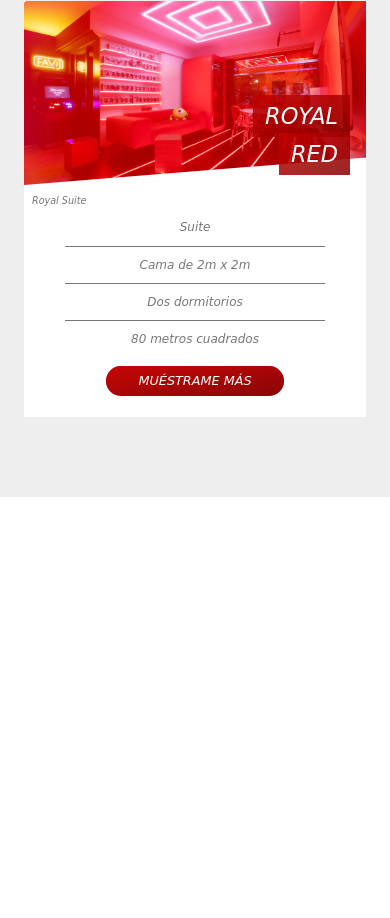
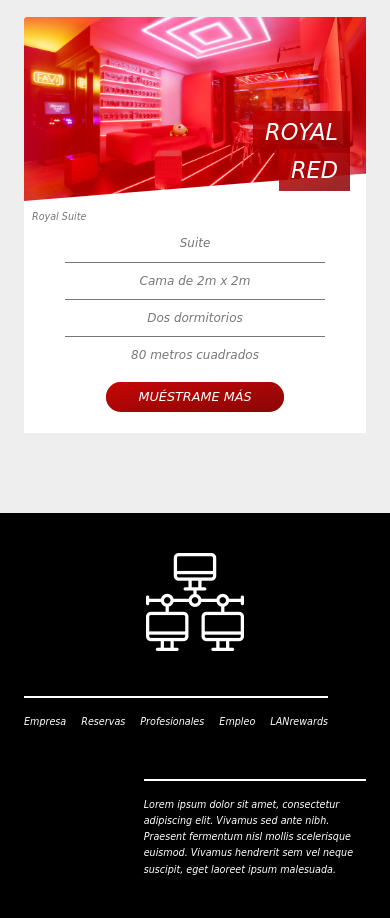
Before and after one commit to Hardslaya/design_project, a website: page index.html in a window 390 px wide. Shown: the part 2299-3217 px from the top of the page. Before the commit the page ends 2796 px from the top, so only its background shows below. Drawn offline with Linux system fonts and the light colour scheme.

Commit message:
Poppup adjusted. Added footer with logo, links and text. Changed some typography, and some minor details. Begun with media queries.

```diff
--- a/index.html
+++ b/index.html
@@ -26,7 +26,7 @@
                         </div>
                         <h4 class="room-box__heading">
                             <span class="room-box__heading-span room-box__heading-span--1">
-                                White Wolf
+                                White<br>Wolf
                             </span>
                         </h4>
                         <div class="room-box__text">
@@ -51,7 +51,7 @@
                         </div>
                         <h4 class="room-box__heading">
                             <span class="room-box__heading-span room-box__heading-span--2">
-                                Pacific Blue
+                                Pacific<br>Blue
                             </span>
                         </h4>
                         <div class="room-box__text">
@@ -76,7 +76,7 @@
                         </div>
                         <h4 class="room-box__heading">
                             <span class="room-box__heading-span room-box__heading-span--3">
-                                Green Hell
+                                Green<br>Hell
                             </span>
                         </h4>
                         <div class="room-box__text">
@@ -120,6 +120,43 @@
                 </div>
             </div>
         </section>
+    </body>
+
+    <footer class="footer">
+        <div class="footer__logo">
+            <picture class="footer_img">
+                <img src="/img/logo.png" alt="Logo">
+            </picture>
+            </div>
+        <div class="row">
+            <div class="col-1-of-2">
+                <div class="footer__info">
+                    <ul class="footer__list">
+                        <li class="footer__element">
+                            <a href="#" class="footer__link">Empresa</a>
+                        </li>
+                        <li class="footer__element">
+                            <a href="#" class="footer__link">Reservas</a>
+                        </li>
+                        <li class="footer__element">
+                            <a href="#" class="footer__link">Profesionales</a>
+                        </li>
+                        <li class="footer__element">
+                            <a href="#" class="footer__link">Empleo</a>
+                        </li>
+                        <li class="footer__element">
+                            <a href="#" class="footer__link">LANrewards</a>
+                        </li>
+                    </ul>
+                </div>
+            </div>
+            <div class="col-1-of-2">
+                <p class="footer__text">
+                    Lorem ipsum dolor sit amet, consectetur adipiscing elit. Vivamus sed ante nibh. Praesent fermentum nisl mollis scelerisque euismod. Vivamus hendrerit sem vel neque suscipit, eget laoreet ipsum malesuada.
+                </p>
+            </div>
+        </div>
+    </footer>
 
     <section class="popups">
         <div class="popup" id="popup--1">
@@ -203,5 +240,4 @@
             </div>
         </div>
     </section>
-    </body>
 </html>
--- a/sass/abstracts/_variables.scss
+++ b/sass/abstracts/_variables.scss
@@ -24,7 +24,6 @@ $color-4-dark: #870000;
 
 //Font
 $default-font-size: 1.6rem;
-$header-font-size: 5rem;
 
 //Grid
 $cols: 5;
--- a/sass/base/_typography.scss
+++ b/sass/base/_typography.scss
@@ -11,10 +11,8 @@ body {
     font-weight: 700;
     display: inline-block;
     background-image: linear-gradient(to right, $color-purple-light, $color-purple-dark); // background-color can not use gradients
-    -webkit-background-clip: text; // clip background to the text
-    color: transparent; // hide the text to show the backgroup clipped
-    letter-spacing: 2px; // using px instead rem
-    transition: all .2s;
+    -webkit-background-clip: text;
+    color: transparent;
 
     @include respond(tab-port) {
         font-size: 3rem;
@@ -22,11 +20,6 @@ body {
 
     @include respond(phone) {
         font-size: 2.5rem;
-    }
-
-    &:hover {
-        transform: skewY(2deg) skewX(15deg) scale(1.1);
-        text-shadow: .5rem 1rem 2rem rgba($color-black, .2);
     }
 }
 
@@ -38,7 +31,7 @@ body {
 }
 
 .header {
-    font-size: $header-font-size;
+    font-size: 5rem;
     font-weight: 700;
     text-transform: uppercase;
     color: $color-white;
--- a/sass/components/_parallax.scss
+++ b/sass/components/_parallax.scss
@@ -5,7 +5,7 @@
     background-size: cover;
     background-image: url(/img/background.jpg);
     height: 100vh;
-    width: 100%; //Probar 100vw que coge el ancho total de la pantalla
+    width: 100%;
     &__section{
         opacity: 0.75;
     }
@@ -14,7 +14,7 @@
         display: block;
         margin-left: auto;
         margin-right: auto;
-        width: 45%;
+        width: 50%;
     }
 
     &__text{
--- a/sass/components/_popup.scss
+++ b/sass/components/_popup.scss
@@ -48,14 +48,14 @@
         transition: all 0.5s 0.2s;
     }
     &__left {
-        width: 33.333333333%;
+        width: 40%;
         display: table-cell;
         vertical-align: middle;
         padding: 3rem 5rem;
     }
 
     &__right {
-        width: 66.666666667%;
+        width: 60%;
         display: table-cell;
         vertical-align: middle;
         padding: 3rem 5rem;
@@ -66,6 +66,11 @@
         width: 100%;
         padding-top: 2rem;
         padding-bottom: 2rem;
+        transition: 0.5s;
+
+    &:hover {
+        transform: scale(1.2);
+    }
     }
 
     &__text {
--- /dev/null
+++ b/sass/layout/_footer.scss
@@ -0,0 +1,58 @@
+.footer {
+    background-color: $color-black;
+    padding: 5rem 0rem;
+    font-size: 1.2rem;
+    color: $color-white;
+
+    &__logo {
+        text-align: center;
+        margin-bottom: 5rem;
+    }
+
+    &__img {
+        width: 15rem;
+        height: auto;
+    }
+
+    &__info {
+        border-top: 2px solid $color-white;
+        padding-top: 2rem;
+        display: inline-block;
+    }
+
+    &__list {
+        list-style: none;
+    }
+
+    &__element {
+        display: inline-block;
+
+        &:not(:last-child) {
+            margin-right: 1.5rem;
+        }
+    }
+
+    &__link {
+        &:link,
+        &:visited {
+            color: $color-white;
+            background-color: $color-black;
+            text-decoration: none;
+            display: inline-block;
+            transition: all 0.5s;
+        }
+
+        &:hover,
+        &:active {
+            color: $color-grey-dark;
+            transform: scale(1.2)
+        }
+    }
+
+    &__text{
+        border-top: 2px solid $color-white;
+        padding-top: 2rem;
+        width: 65%;
+        float: right;
+    }
+}
--- a/sass/main.scss
+++ b/sass/main.scss
@@ -12,6 +12,7 @@
 @import "components/popup";
 @import "components/room-box";
 
+@import "layout/footer";
 @import "layout/grid";
 
 @import "pages/home";
--- a/sass/pages/_home.scss
+++ b/sass/pages/_home.scss
@@ -1,9 +1,8 @@
 .section-rooms {
     background-color: $color-grey-light;
-    padding: 25rem 0 15rem 0;
-    margin-top: -12rem;
+    padding: 15rem 0 15rem 0;
 
     @include respond(tab-port) {
-        padding: 20rem 0 10rem 0;
+        padding: 10rem 0 10rem 0;
     }
 }
```
Also changed, not shown: css/style.css, img/logo.png (added), 1 other file. Lines whose indentation alone changed are shown as unchanged.
